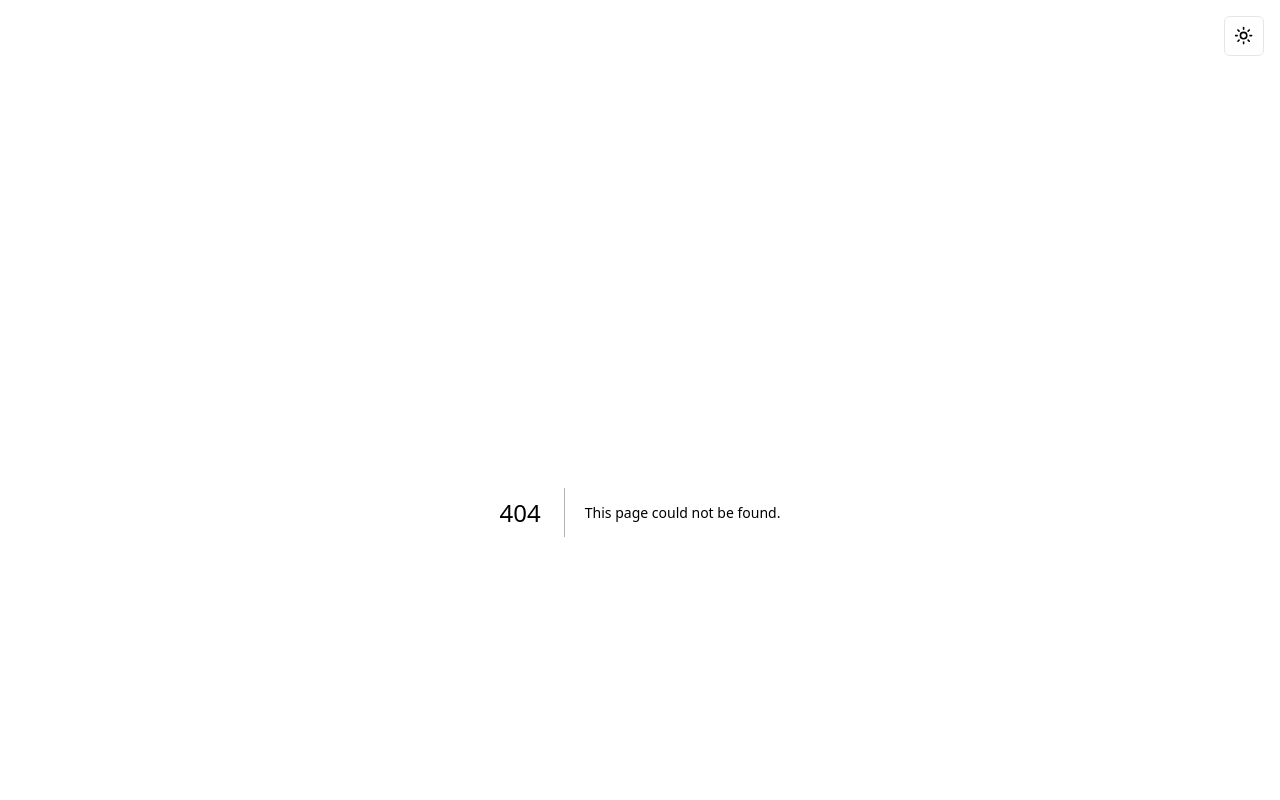
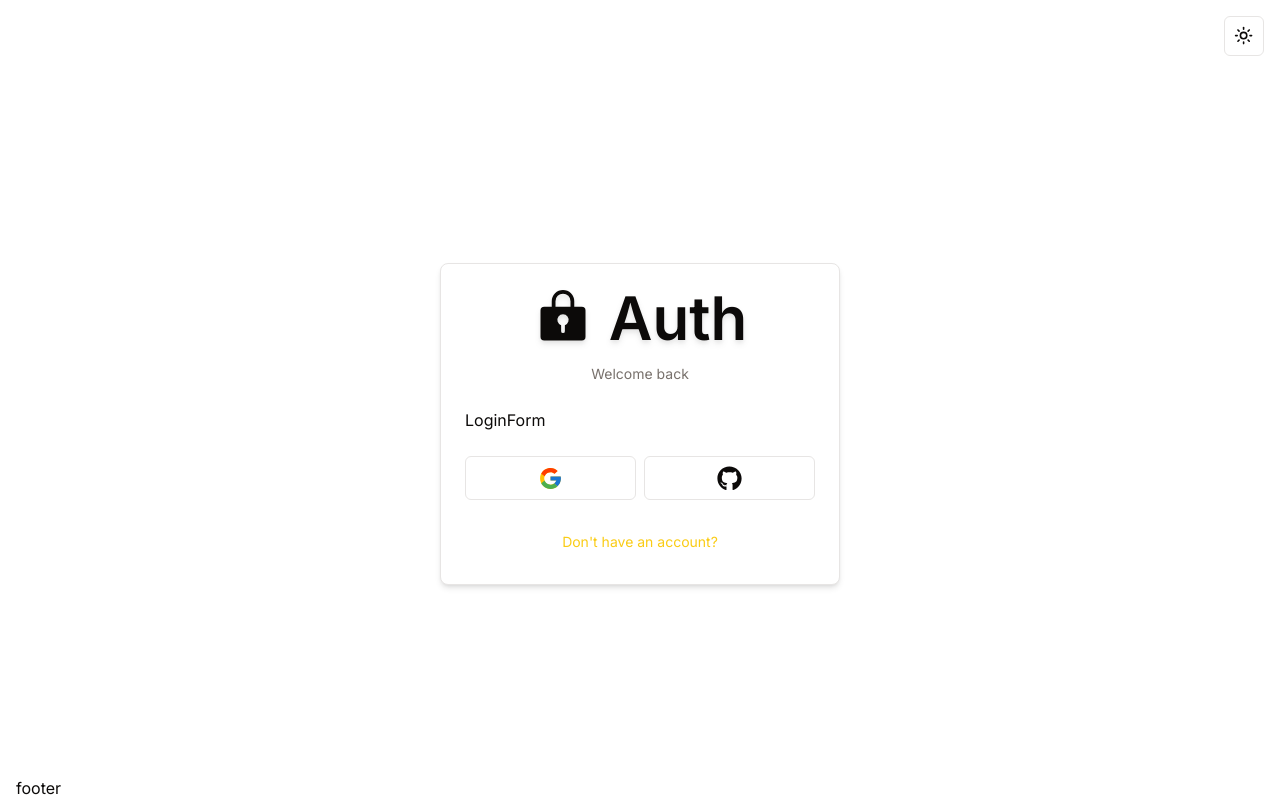
Before and after one commit to BobbaruK/next-auth-v5-prototype, a Next.js app in the folder webapp/: page /auth/login in a window 1280 px wide. Before the commit this address had no page. Shown: the top 800 px of the page. Built offline with nearby package versions, Linux system fonts and the light colour scheme.

Commit message:
auth skeleton

```diff
--- a/webapp/package.json
+++ b/webapp/package.json
@@ -18,6 +18,7 @@
     "next-themes": "^0.3.0",
     "react": "^18",
     "react-dom": "^18",
+    "react-icons": "^5.2.1",
     "tailwind-merge": "^2.4.0",
     "tailwindcss-animate": "^1.0.7"
   },
--- /dev/null
+++ b/webapp/src/app/auth/layout.tsx
@@ -0,0 +1,11 @@
+import React, { ReactNode } from "react";
+
+interface Props {
+  children: ReactNode;
+}
+
+const AuthLayout = ({ children }: Props) => {
+  return <>{children}</>;
+};
+
+export default AuthLayout;
--- /dev/null
+++ b/webapp/src/app/auth/login/page.tsx
@@ -0,0 +1,12 @@
+import { LoginForm } from "@/components/auth/login-form";
+import React from "react";
+
+const LoginPage = () => {
+  return (
+    <div className="container grid h-full place-items-center">
+      <LoginForm />
+    </div>
+  );
+};
+
+export default LoginPage;
--- a/webapp/src/app/page.tsx
+++ b/webapp/src/app/page.tsx
@@ -1,8 +1,22 @@
+import { LoginButton } from "@/components/auth/login-button";
+import { Button } from "@/components/ui/button";
+import { PiLockKeyFill } from "react-icons/pi";
+
 export default function Home() {
   return (
-    <div className="container">
-      <p>TEST_VAR: {process.env.TEST_VAR}</p>
-      <p>SECRET_VAR: {process.env.SECRET_VAR}</p>
+    <div className="container flex h-full flex-col items-center justify-center">
+      <div className="space-y-6 text-center">
+        <h1 className="flex items-center gap-4 text-6xl font-semibold text-foreground drop-shadow-md">
+          Welcome to designs and links
+        </h1>
+        <div>
+          <LoginButton>
+            <Button variant={"secondary"} size={"lg"}>
+              Sign in
+            </Button>
+          </LoginButton>
+        </div>
+      </div>
     </div>
   );
 }
--- /dev/null
+++ b/webapp/src/components/auth/back-button.tsx
@@ -0,0 +1,17 @@
+"use client";
+
+import { Button } from "@/components/ui/button";
+import Link from "next/link";
+
+interface Props {
+  href: string;
+  label: string;
+}
+
+export const BackButton = ({ href, label }: Props) => {
+  return (
+    <Button variant={"link"} className="w-full font-normal" size={"sm"} asChild>
+      <Link href={href}>{label}</Link>
+    </Button>
+  );
+};
--- /dev/null
+++ b/webapp/src/components/auth/card-wrapper.tsx
@@ -0,0 +1,45 @@
+"use client";
+
+import { BackButton } from "@/components/auth/back-button";
+import { Header } from "@/components/auth/header";
+import { Social } from "@/components/auth/social";
+import {
+  Card,
+  CardContent,
+  CardFooter,
+  CardHeader,
+} from "@/components/ui/card";
+import { ReactNode } from "react";
+
+interface Props {
+  children: ReactNode;
+  headerLabel: string;
+  backButtonLabel: string;
+  backButtonHref: string;
+  showSocial?: boolean;
+}
+
+export const CardWrapper = ({
+  backButtonHref,
+  backButtonLabel,
+  children,
+  headerLabel,
+  showSocial,
+}: Props) => {
+  return (
+    <Card className="w-[400px] shadow-md">
+      <CardHeader>
+        <Header label={headerLabel} />
+      </CardHeader>
+      <CardContent>{children}</CardContent>
+      {showSocial && (
+        <CardFooter>
+          <Social />
+        </CardFooter>
+      )}
+      <CardFooter>
+        <BackButton label={backButtonLabel} href={backButtonHref} />
+      </CardFooter>
+    </Card>
+  );
+};
--- /dev/null
+++ b/webapp/src/components/auth/header.tsx
@@ -0,0 +1,17 @@
+import { PiLockKeyFill } from "react-icons/pi";
+
+interface Props {
+  label: string;
+}
+
+export const Header = ({ label }: Props) => {
+  return (
+    <div className="flex w-full flex-col items-center justify-center gap-y-4">
+      <h1 className="flex items-center gap-4 text-6xl font-semibold text-foreground drop-shadow-md">
+        <PiLockKeyFill />
+        Auth
+      </h1>
+      <p className="text-sm text-muted-foreground">{label}</p>
+    </div>
+  );
+};
--- /dev/null
+++ b/webapp/src/components/auth/login-button.tsx
@@ -0,0 +1,30 @@
+"use client";
+
+import { useRouter } from "next/navigation";
+import React, { ReactNode } from "react";
+
+interface Props {
+  children: ReactNode;
+  mode?: "modal" | "redirect";
+  asChild?: boolean;
+}
+
+export const LoginButton = ({
+  children,
+  mode = "redirect",
+  asChild,
+}: Props) => {
+  const router = useRouter();
+
+  const onClick = () => router.push("auth/login");
+
+  if (mode === "modal") {
+    return <p>TODO: Implement modal</p>;
+  }
+
+  return (
+    <span onClick={onClick} className="cursor-pointer">
+      {children}
+    </span>
+  );
+};
--- /dev/null
+++ b/webapp/src/components/auth/login-form.tsx
@@ -0,0 +1,15 @@
+import React from "react";
+import { CardWrapper } from "@/components/auth/card-wrapper";
+
+export const LoginForm = () => {
+  return (
+    <CardWrapper
+      headerLabel={"Welcome back"}
+      backButtonLabel={"Don't have an account?"}
+      backButtonHref={"/auth/register/"}
+      showSocial
+    >
+      LoginForm
+    </CardWrapper>
+  );
+};
--- /dev/null
+++ b/webapp/src/components/auth/social.tsx
@@ -0,0 +1,18 @@
+"use client";
+
+import { Button } from "@/components/ui/button";
+import { FaGithub } from "react-icons/fa";
+import { FcGoogle } from "react-icons/fc";
+
+export const Social = () => {
+  return (
+    <div className="flex w-full items-center gap-x-2">
+      <Button className="w-full" size={"lg"} variant={"outline"}>
+        <FcGoogle size={25} />
+      </Button>
+      <Button className="w-full" size={"lg"} variant={"outline"}>
+        <FaGithub size={25} />
+      </Button>
+    </div>
+  );
+};
--- /dev/null
+++ b/webapp/src/components/ui/card.tsx
@@ -0,0 +1,79 @@
+import * as React from "react"
+
+import { cn } from "@/lib/utils"
+
+const Card = React.forwardRef<
+  HTMLDivElement,
+  React.HTMLAttributes<HTMLDivElement>
+>(({ className, ...props }, ref) => (
+  <div
+    ref={ref}
+    className={cn(
+      "rounded-lg border bg-card text-card-foreground shadow-sm",
+      className
+    )}
+    {...props}
+  />
+))
+Card.displayName = "Card"
+
+const CardHeader = React.forwardRef<
+  HTMLDivElement,
+  React.HTMLAttributes<HTMLDivElement>
+>(({ className, ...props }, ref) => (
+  <div
+    ref={ref}
+    className={cn("flex flex-col space-y-1.5 p-6", className)}
+    {...props}
+  />
+))
+CardHeader.displayName = "CardHeader"
+
+const CardTitle = React.forwardRef<
+  HTMLParagraphElement,
+  React.HTMLAttributes<HTMLHeadingElement>
+>(({ className, ...props }, ref) => (
+  <h3
+    ref={ref}
+    className={cn(
+      "text-2xl font-semibold leading-none tracking-tight",
+      className
+    )}
+    {...props}
+  />
+))
+CardTitle.displayName = "CardTitle"
+
+const CardDescription = React.forwardRef<
+  HTMLParagraphElement,
+  React.HTMLAttributes<HTMLParagraphElement>
+>(({ className, ...props }, ref) => (
+  <p
+    ref={ref}
+    className={cn("text-sm text-muted-foreground", className)}
+    {...props}
+  />
+))
+CardDescription.displayName = "CardDescription"
+
+const CardContent = React.forwardRef<
+  HTMLDivElement,
+  React.HTMLAttributes<HTMLDivElement>
+>(({ className, ...props }, ref) => (
+  <div ref={ref} className={cn("p-6 pt-0", className)} {...props} />
+))
+CardContent.displayName = "CardContent"
+
+const CardFooter = React.forwardRef<
+  HTMLDivElement,
+  React.HTMLAttributes<HTMLDivElement>
+>(({ className, ...props }, ref) => (
+  <div
+    ref={ref}
+    className={cn("flex items-center p-6 pt-0", className)}
+    {...props}
+  />
+))
+CardFooter.displayName = "CardFooter"
+
+export { Card, CardHeader, CardFooter, CardTitle, CardDescription, CardContent }
```
Also changed, not shown: 1 other file (tests, documents, lock files or other folders).
